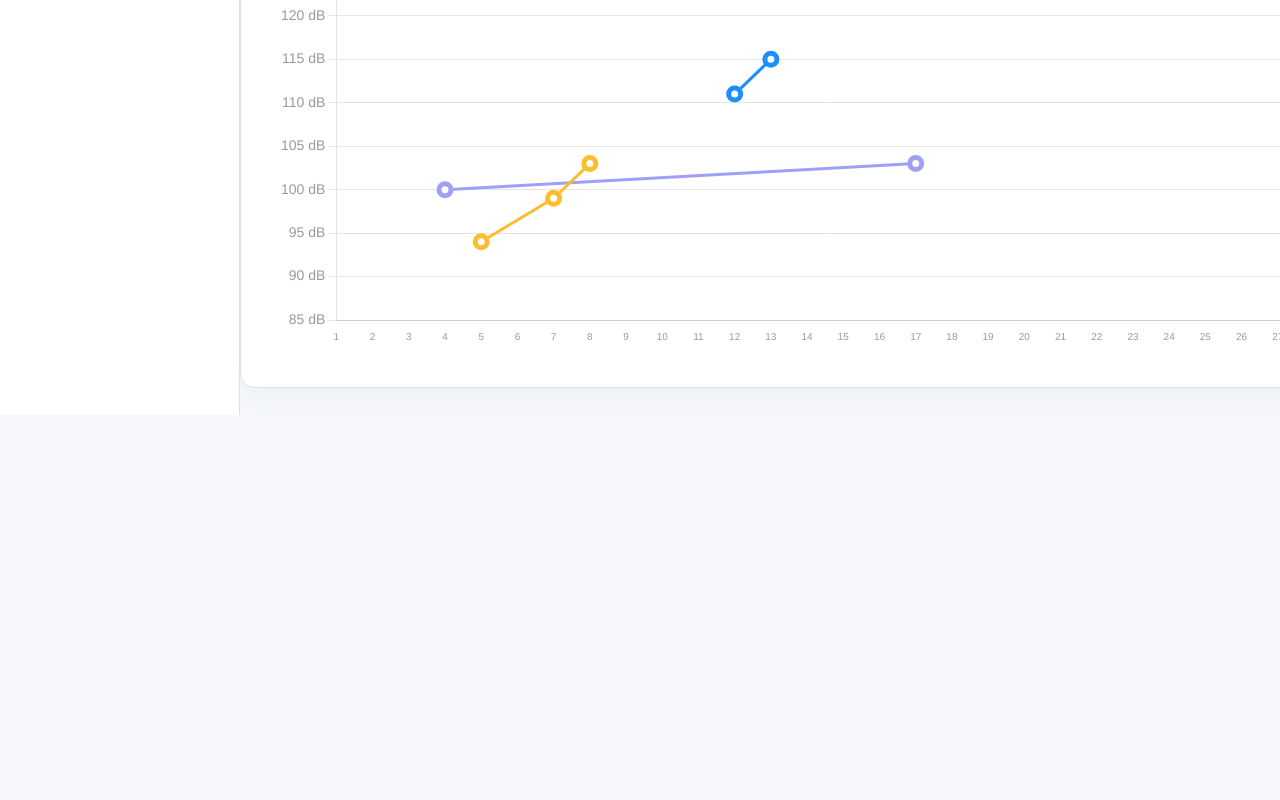
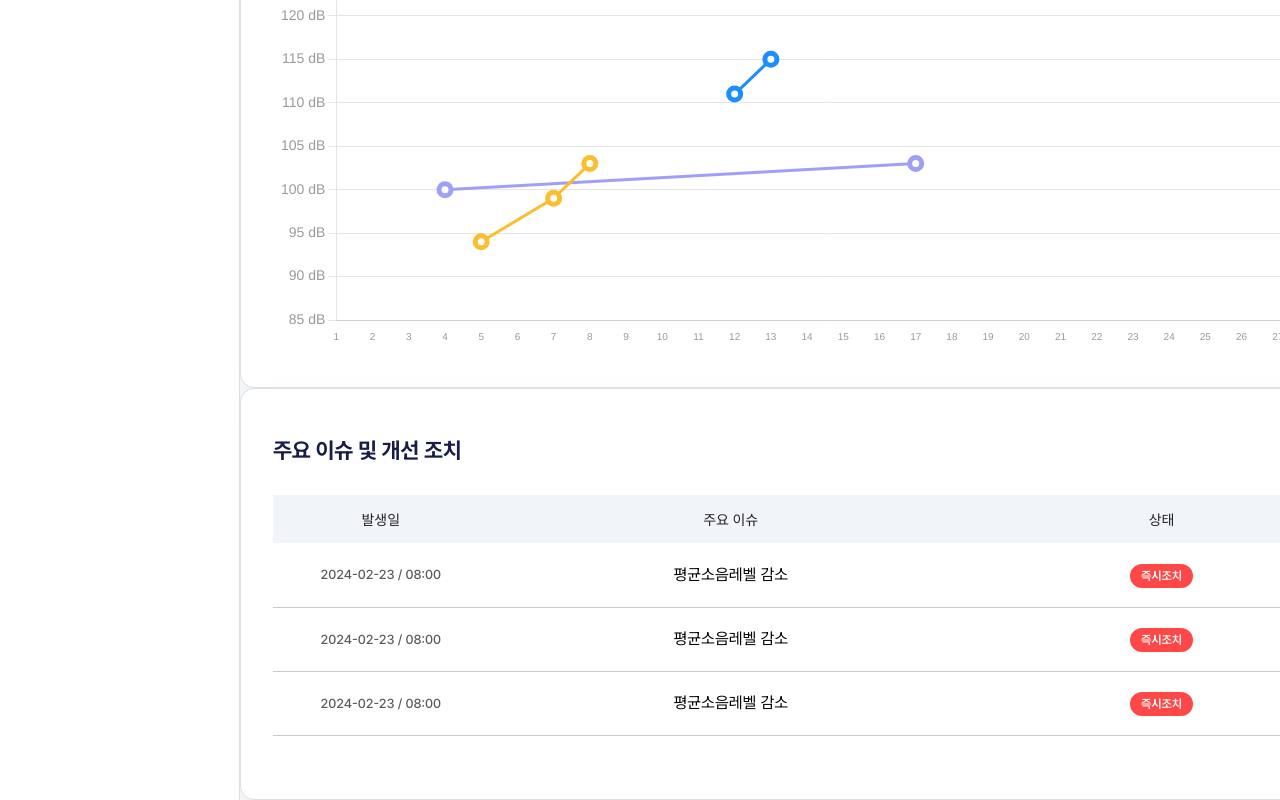
Before and after one commit to 2025-rootimpact-hackathon-Team2/anjeonhaejo-fe, a React (Vite) app: page /report in a window 1280 px wide. Shown: the part 385-1185 px from the top of the page. Before the commit the page ends 800 px from the top, so only its background shows below. Built offline with nearby package versions, Linux system fonts and the light colour scheme; no server answers.

Commit message:
feat: 월 별 이슈 컴포넌트 추가
월 별 이슈 컴포넌트 추가

```diff
--- /dev/null
+++ b/src/pages/MonthReport/components/Issue.jsx
@@ -0,0 +1,47 @@
+import React from 'react';
+import styles from './Issue.module.css';
+
+export default function Issue() {
+  return (
+    <section className={styles.section}>
+      <h1>주요 이슈 및 개선 조치</h1>
+      <table>
+        <colgroup>
+          <col style={{ width: '20%' }} />
+          <col style={{ width: '45%' }} />
+          <col style={{ width: '35%' }} />
+        </colgroup>
+        <thead>
+          <tr>
+            <th>발생일</th>
+            <th>주요 이슈</th>
+            <th>상태</th>
+          </tr>
+        </thead>
+        <tbody>
+          <tr>
+            <td>2024-02-23 / 08:00</td>
+            <td>평균소음레벨 감소</td>
+            <td>
+              <span>즉시조치</span>
+            </td>
+          </tr>
+          <tr>
+            <td>2024-02-23 / 08:00</td>
+            <td>평균소음레벨 감소</td>
+            <td>
+              <span>즉시조치</span>
+            </td>
+          </tr>
+          <tr>
+            <td>2024-02-23 / 08:00</td>
+            <td>평균소음레벨 감소</td>
+            <td>
+              <span>즉시조치</span>
+            </td>
+          </tr>
+        </tbody>
+      </table>
+    </section>
+  );
+}
--- /dev/null
+++ b/src/pages/MonthReport/components/Issue.module.css
@@ -0,0 +1,103 @@
+.section {
+  width: 70.1875rem;
+  height: 25.75rem;
+  flex-shrink: 0;
+  border-radius: 0.875rem;
+  border: 0.8px solid #dcdfe5;
+  background: #fff;
+
+  /* 해커톤 그림자 */
+  box-shadow: 7.5px 8.5px 20px 0px rgba(218, 228, 233, 0.25);
+
+  padding: 2rem;
+}
+
+.section h1 {
+  margin-bottom: 2rem;
+
+  color: #151d48;
+  font-family: Pretendard;
+  font-size: 1.375rem;
+  font-style: normal;
+  font-weight: 700;
+  line-height: normal;
+  letter-spacing: -0.01375rem;
+}
+
+.section table {
+  width: 100%;
+  table-layout: fixed; /* 고정된 너비를 사용 */
+  border-collapse: collapse;
+  text-align: center;
+}
+
+.section tr th {
+  color: #202224;
+  font-family: 'Nunito Sans';
+  font-size: 0.875rem;
+  font-style: normal;
+  font-weight: 700;
+  line-height: normal;
+}
+
+.section thead {
+  width: 67.3125rem;
+  height: 3rem;
+  flex-shrink: 0;
+
+  border-radius: 0.75rem;
+  background: #f1f4f9;
+}
+
+.section td {
+  border-bottom: 0.4px solid rgba(151, 151, 151, 0.5);
+  height: 4rem;
+}
+
+.section td:nth-child(1) {
+  color: rgba(0, 0, 0, 0.8);
+  font-family: Pretendard;
+  font-size: 0.8125rem;
+  font-style: normal;
+  font-weight: 500;
+  line-height: normal;
+
+  opacity: 0.8;
+}
+≈ th:nth-child(2),
+.section td:nth-child(2) {
+  width: 45%;
+}
+
+.section th:nth-child(3),
+.section td:nth-child(3) {
+  width: 35%;
+}
+
+.section td:nth-child(3) span {
+  border-radius: 1.875rem;
+  background: #ff4747;
+
+  color: #fff;
+  font-family: Pretendard;
+  font-size: 0.75rem;
+  font-style: normal;
+  font-weight: 600;
+  line-height: normal;
+  letter-spacing: -0.0075rem;
+
+  height: 1.75rem;
+  padding: 0.3rem 0.7rem;
+  justify-content: center;
+  align-items: center;
+  gap: 0.375rem;
+}
+
+.section table {
+  width: 67.3125rem;
+}
+
+.section td {
+  text-align: center;
+  height: 4rem;
+}
--- a/src/pages/MonthReport/index.jsx
+++ b/src/pages/MonthReport/index.jsx
@@ -1,5 +1,6 @@
 import styles from './MonthReport.module.css';
 import Decibel from './components/Decibel';
+import Issue from './components/Issue';
 import MonthTrend from './components/MonthTrend';
 
 const MonthReport = () => {
@@ -23,6 +24,7 @@ const MonthReport = () => {
         ></Decibel>
       </div>
       <MonthTrend />
+      <Issue />
     </div>
   );
 };
```
